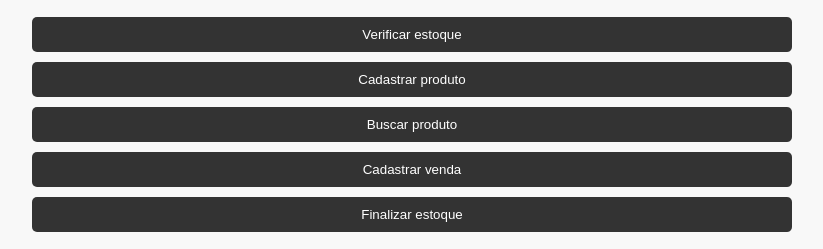
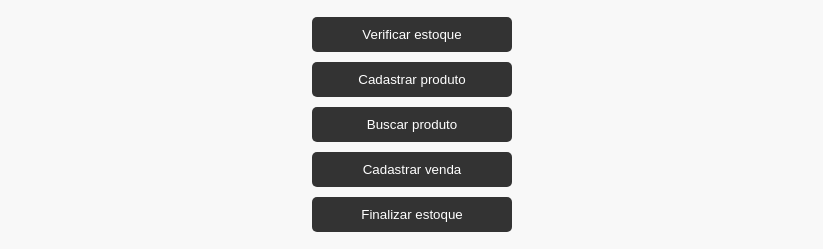
Before and after one commit to pedrusouza/coder-js-proj-final, a website with bundled scripts: page index.html in a window 1280 px wide. Shown: the part 223-472 px from the top of the page, without its empty margins (228-1051 px from the left). Built offline with nearby package versions, Linux system fonts and the light colour scheme.

Commit message:
Ajuste botões

```diff
--- a/style.css
+++ b/style.css
@@ -25,6 +25,7 @@ body {
     display: flex;
     flex-direction: column;
     gap: 10px;
+    align-items: center;
 }
 
 .menu button {
@@ -35,6 +36,8 @@ body {
     border-radius: 5px;
     cursor: pointer;
     transition: background-color 0.3s;
+    max-width: 200px;
+    width: 100%;
 }
 
 .menu button:hover {
```
